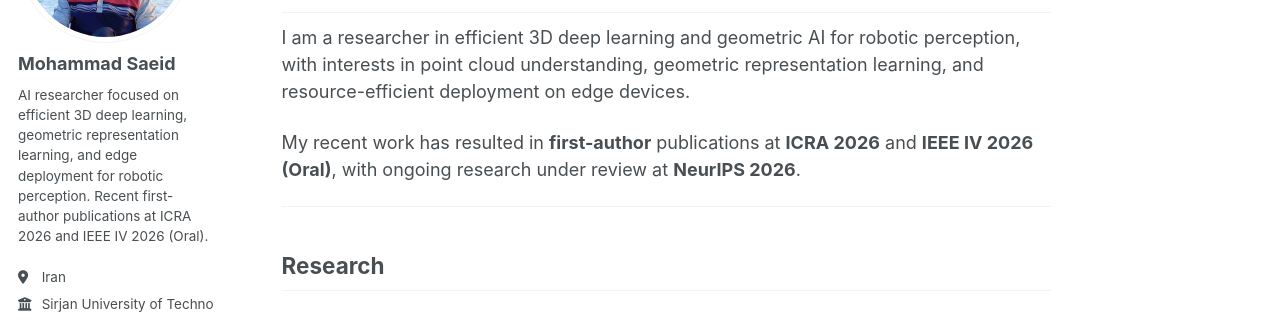
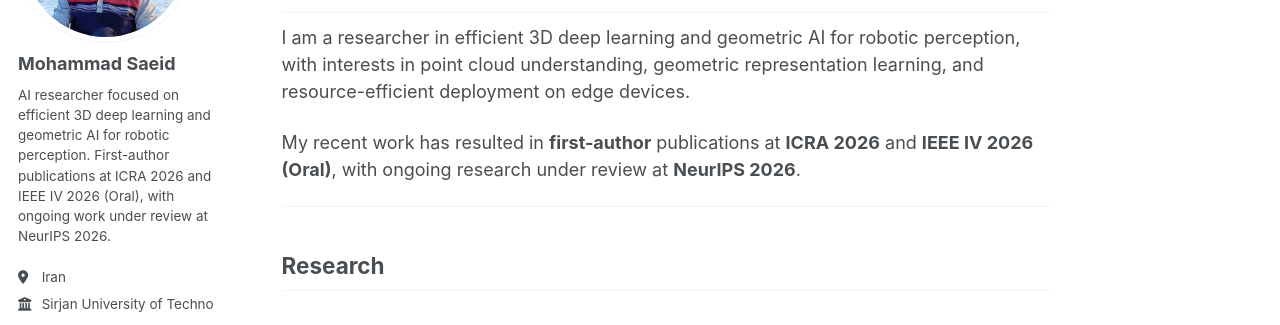
Before and after one commit to m-saeid/m-saeid.github.io, a Jekyll site: the page built from _pages/about.md, in a window 1280 px wide. Shown: the part 233-558 px from the top of the page. Built offline with Jekyll 4.4.1, drawn with Linux system fonts in a browser that asks for light colours; some web fonts are replaced; a script bundle is joined from its source files by our own code; library files that are not in the unit come from our copies.

Commit message:
_config.yml

```diff
--- a/_config.yml
+++ b/_config.yml
@@ -26,7 +26,7 @@ author:
   avatar           : "profile.png"
   name             : "Mohammad Saeid"
   pronouns         : # example: "she/her"
-  bio              : "AI researcher focused on efficient 3D deep learning, geometric representation learning, and edge deployment for robotic perception. Recent first-author publications at ICRA 2026 and IEEE IV 2026 (Oral)."
+  bio              : "AI researcher focused on efficient 3D deep learning and geometric AI for robotic perception. First-author publications at ICRA 2026 and IEEE IV 2026 (Oral), with ongoing work under review at NeurIPS 2026."
   location         : "Iran" # "Earth"
   employer         : "Sirjan University of Technology"
   uri              : # URL
```
